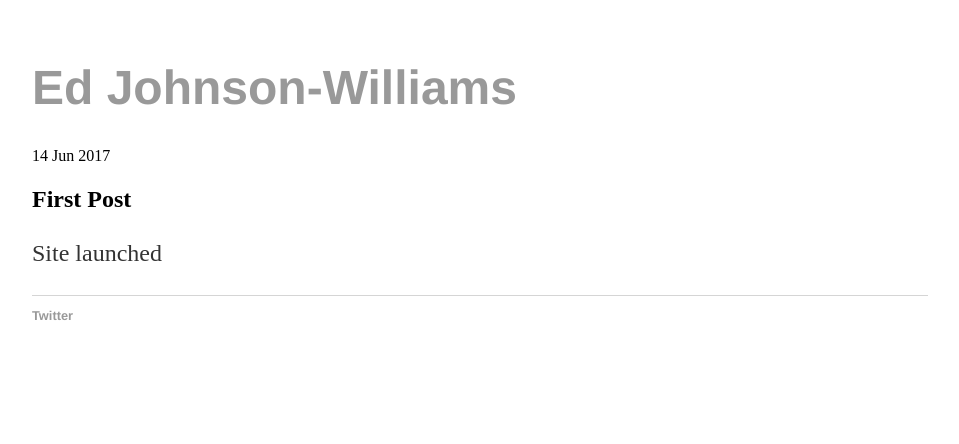
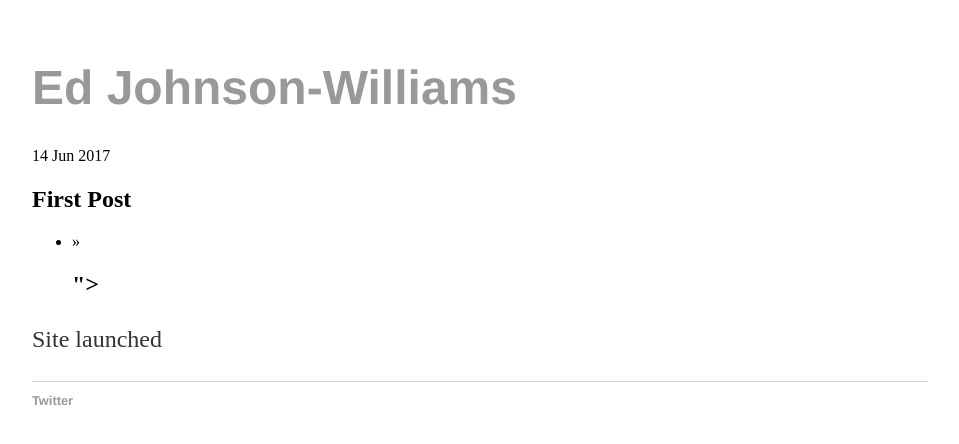
Before and after one commit to edjw/edjw.github.io, a Jekyll site: the page built from _posts/2017-06-14-launch.md, in a window 1280 px wide. Shown: the top 444 px of the page, without its empty margins (160-1119 px from the left). Built offline with Jekyll 4.4.1, drawn with Linux system fonts in a browser that asks for light colours.

Commit message:
Create post.html

```diff
--- a/_layouts/post.html
+++ b/_layouts/post.html
@@ -4,6 +4,8 @@ layout: default
 <span>{{ page.date | date_to_string }}</span>
 <h2>{{ page.title }}</h2>
 
+<ul><li><span>{{ post.date | date_to_string }}</span> » <h2>{{ post.title }}">{{ post.title }}</h2></li></ul>
+
 <div class="post">
   {{ content }}
 </div>
```
